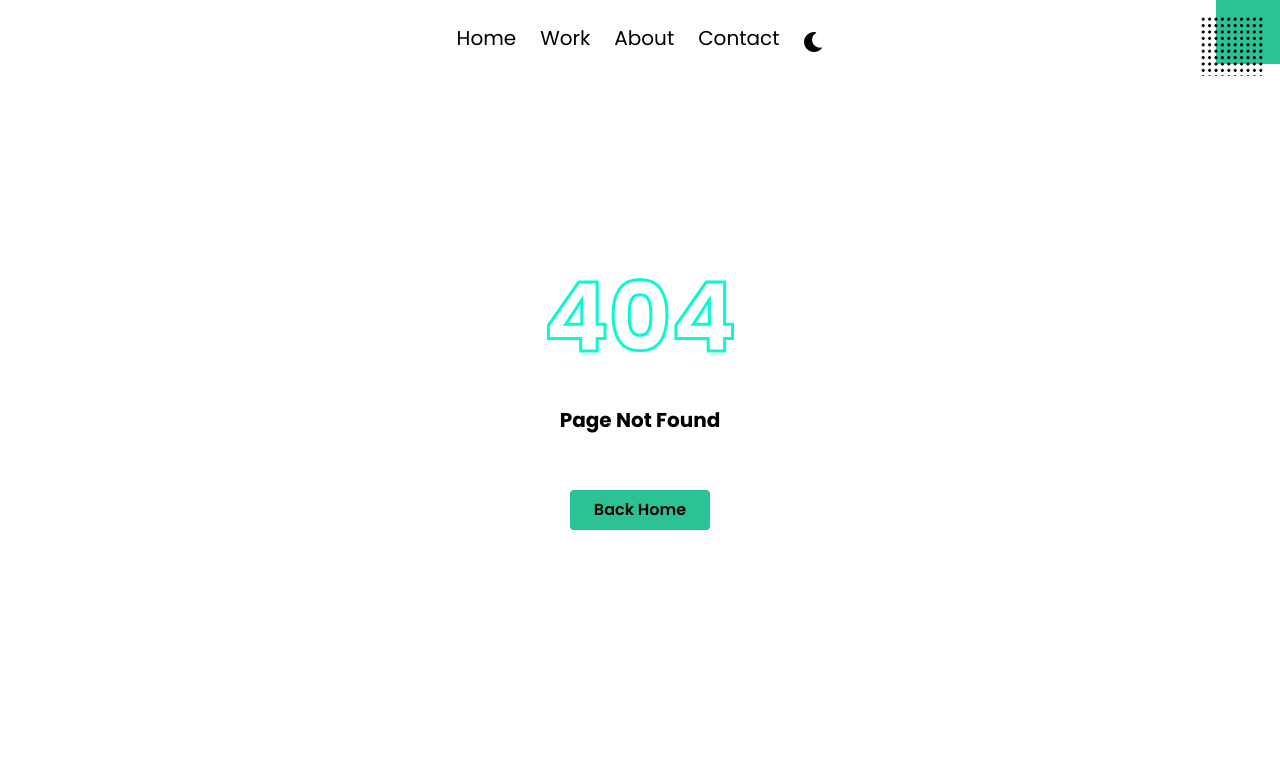
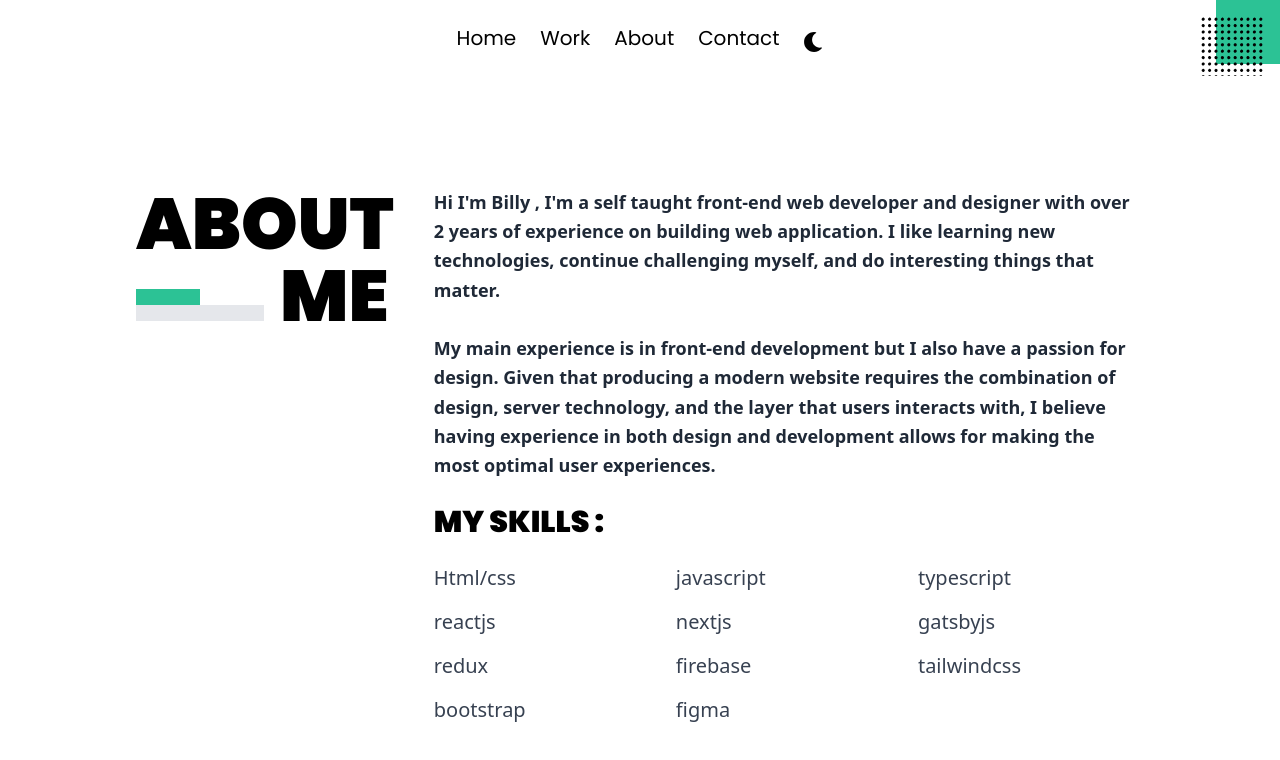
Before and after one commit to billsur/portfolio-da, a Next.js app: page /about in a window 1280 px wide. Before the commit this address had no page. Shown: the top 760 px of the page. Built offline with nearby package versions, Linux system fonts and the light colour scheme.

Commit message:
feat: add about page

```diff
--- /dev/null
+++ b/pages/about.tsx
@@ -0,0 +1,105 @@
+import MetaTags from "@components/MetaTags";
+import {
+  item,
+  list,
+  slideDown,
+  slideToLeft,
+  slideUp,
+} from "@helpers/animation";
+import { motion } from "framer-motion";
+
+const About = () => {
+  const skills = [
+    "Html/css",
+    "javascript",
+    "typescript",
+    "reactjs",
+    "nextjs",
+    "gatsbyjs",
+    "redux",
+    "firebase",
+    "tailwindcss",
+    "bootstrap",
+    "figma",
+  ];
+  return (
+    <>
+      <MetaTags title="About Me" />
+      <section className="min-h-screen flex items-center pt-28 overflow-hidden dark:bg-dark-theme">
+        <div className="max-w-screen-lg mx-auto xl:flex xl:justify-between xl:space-x-10 px-2">
+          <motion.h1
+            initial="hidden"
+            animate="visible"
+            variants={slideDown}
+            className="sm:text-7xl text-5xl font-main dark:text-gray-100 font-black uppercase mb-12 xl:mb-0"
+          >
+            About <br />
+            <motion.span
+              initial={{ width: 0 }}
+              animate={{ width: "8rem" }}
+              transition={{ duration: 0.5, delay: 0.8 }}
+              className="relative inline-block w-32  mr-4 h-4 bg-gray-200 dark:bg-dark-gray"
+            >
+              <motion.span
+                initial={{ width: 0 }}
+                animate={{ width: "4rem" }}
+                transition={{ duration: 0.5, delay: 1 }}
+                className="absolute bottom-full w-16 h-4 bg-primary"
+              ></motion.span>
+            </motion.span>
+            Me
+          </motion.h1>
+          <div>
+            <motion.p
+              initial="hidden"
+              animate="visible"
+              variants={slideToLeft}
+              custom={0.3}
+              className="text-main font-semibold text-lg leading-relaxed text-gray-800 dark:text-gray-200 mb-6"
+            >
+              Hi I'm Billy , I'm a self taught front-end web developer and
+              designer with over 2 years of experience on building web
+              application. I like learning new technologies, continue
+              challenging myself, and do interesting things that matter.
+              <br />
+              <br />
+              My main experience is in front-end development but I also have a
+              passion for design. Given that producing a modern website requires
+              the combination of design, server technology, and the layer that
+              users interacts with, I believe having experience in both design
+              and development allows for making the most optimal user
+              experiences.
+            </motion.p>
+            <motion.h3
+              initial="hidden"
+              animate="visible"
+              variants={slideUp}
+              custom={0.3}
+              className="text-3xl font-main font-black uppercase mb-6 dark:text-gray-100"
+            >
+              My Skills :
+            </motion.h3>
+            <motion.ul
+              initial="hidden"
+              animate="visible"
+              variants={list}
+              className="relative z-20 grid md:grid-cols-3 grid-cols-2 max-w-screen-md gap-4 "
+            >
+              {skills.map((skill, i) => (
+                <motion.li
+                  variants={item}
+                  key={`${skill}-${i}`}
+                  className="text-main text-xl text-gray-700 dark:text-gray-200"
+                >
+                  {skill}
+                </motion.li>
+              ))}
+            </motion.ul>
+          </div>
+        </div>
+      </section>
+    </>
+  );
+};
+
+export default About;
```
